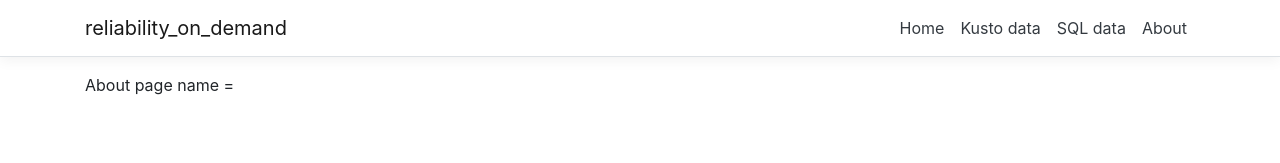
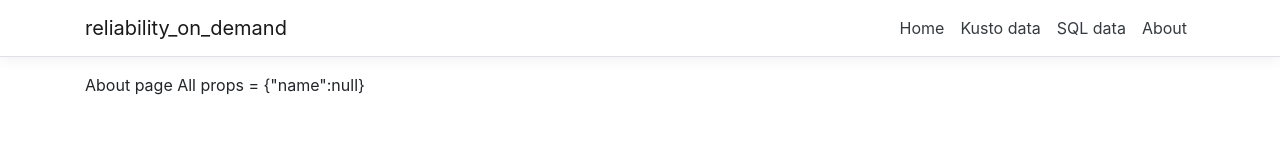
Before and after one commit to victororiko/reliability_on_demand, a React (Create React App) app in the folder reliability-on-demand/ClientApp/: page /about in a window 1280 px wide. Shown: the top 163 px of the page. Built offline with nearby package versions, Linux system fonts and the light colour scheme.

Commit message:
url params working limited

```diff
--- a/reliability-on-demand/ClientApp/src/components/About.tsx
+++ b/reliability-on-demand/ClientApp/src/components/About.tsx
@@ -1,14 +1,14 @@
 import * as React from 'react';
 
 export interface IAboutProps {
-    name:string | null;
+    // name:string | null;
 }
 
-export function About (props: IAboutProps) {
+export function About (props: any) {
   return (
     <div>
       About page
-      name = {props.name}
+      All props = {JSON.stringify(props)}
     </div>
   );
 }
--- a/reliability-on-demand/ClientApp/src/components/NavMenu.js
+++ b/reliability-on-demand/ClientApp/src/components/NavMenu.js
@@ -40,7 +40,7 @@ export class NavMenu extends Component {
                   <NavLink tag={Link} className="text-dark" to="/sql-data?name=SQL">SQL data</NavLink>
                 </NavItem>
                 <NavItem>
-                  <NavLink tag={Link} className="text-dark" to="/about?name=About" search="?hello=world">About</NavLink>
+                  <NavLink tag={Link} className="text-dark" to="/about" search="?hello=world">About</NavLink>
                 </NavItem>
               </ul>
             </Collapse>
```
